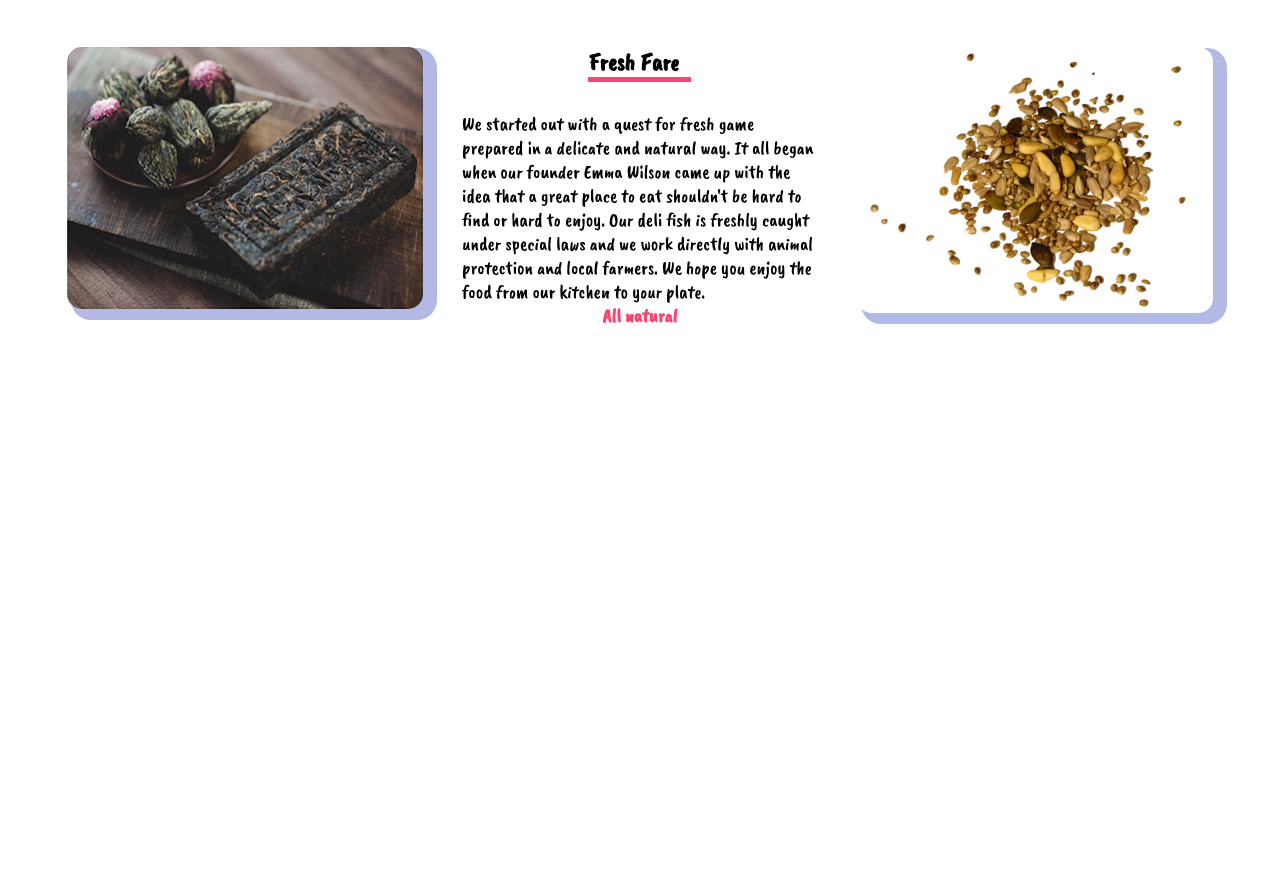
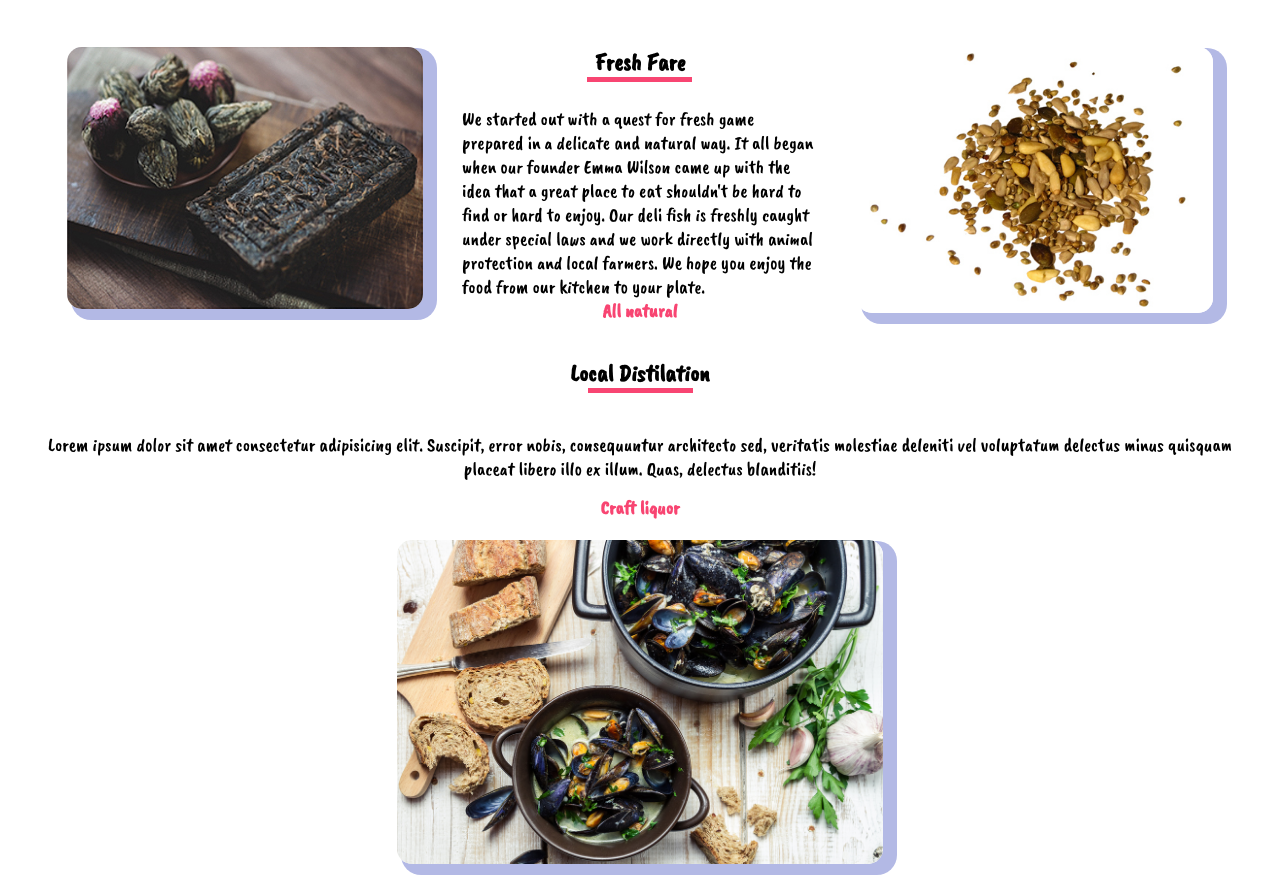
Before and after one commit to DfrtJulien/Belle-Beack-House, a plain HTML site: page index.html in a window 1280 px wide. Shown: the part 796-1671 px from the top of the page. Before the commit the page ends 1159 px from the top, so only its background shows below. Drawn offline with nearby package versions, Linux system fonts and the light colour scheme.

Commit message:
Deuxième section términé en mobile et desktop

```diff
--- a/assests/css/style.css
+++ b/assests/css/style.css
@@ -51,9 +51,10 @@ header h1 {
     font-size: 2.5em;
 }
 
-header hr {
-    width: 154px;
-    margin: auto;
+ hr {
+    width: 105px;
+    margin:  auto;
+    margin-bottom: 25px;
     height: 5px;
     background-color: rgb(248, 69, 114);
     border: none;
@@ -77,10 +78,8 @@ header img {
 /******************************** FIRST SECTION **********************/
 
 .tittle {
-    border-bottom: 5px solid rgb(248, 69, 114);
-    width: 103px;
     margin: auto;
-    margin-bottom: 30px;
+    text-align: center;
 }
 
 .caption {
@@ -88,7 +87,9 @@ header img {
     color: rgb(248, 69, 114);
 }
 
-.container-l p, .caption {
+.container-l p,
+.container-s p,
+.caption {
     font-size: 1.2em;
 }
 
@@ -100,6 +101,12 @@ header img {
 .img-container-l img, .img-container-s img {
     border-radius: 15px;
     box-shadow: 9px 6px 0px 5px #a5ace0d7;
+}
+
+/******************************** SECOND SECTION **********************/
+
+.container-fluid p {
+    padding: 15px;
 }
 
 @media screen and (min-width: 768px){
@@ -140,4 +147,8 @@ header img {
     }
 
 
+
+    .container-fluid p {
+        text-align: center;
+    }
 }
--- a/index.html
+++ b/index.html
@@ -26,6 +26,7 @@
         <div class="flex-md">
             <div class="container-s">
                 <h2 class="tittle">Our Story</h2>
+                <hr>
                 <p>We started out with a quest for fresh game prepared in a delicate and natural way. It all began when our founder Emma Wilson came up with the idea that a great place to eat shouldn't be hard to find or hard to enjoy. Our deli fish is freshly caught under special laws and we work directly with animal protection and local farmers. We hope you enjoy the food from our kitchen to your plate.</p>
                 <h4 class="caption">est.2004</h4>
             </div>
@@ -39,6 +40,7 @@
             </div>
             <div class="img-container-s">
                 <h2 class="tittle">Fresh Fare</h2>
+                <hr>
                 <p>We started out with a quest for fresh game prepared in a delicate and natural way. It all began when our founder Emma Wilson came up with the idea that a great place to eat shouldn't be hard to find or hard to enjoy. Our deli fish is freshly caught under special laws and we work directly with animal protection and local farmers. We hope you enjoy the food from our kitchen to your plate.</p>
                 <h4 class="caption">All natural</h4>
             </div>
@@ -47,5 +49,16 @@
             </div>
         </div>
     </section>
+    <section class="container-l">
+        <div class="container-fluid">
+            <h2 class="tittle">Local Distilation</h2>
+            <hr>
+            <p>Lorem ipsum dolor sit amet consectetur adipisicing elit. Suscipit, error nobis, consequuntur architecto sed, veritatis molestiae deleniti vel voluptatum delectus minus quisquam placeat libero illo ex illum. Quas, delectus blanditiis!</p>
+            <h4 class="caption">Craft liquor</h4>
+        </div>
+        <div class="img-container-l">
+            <img src="assests/img/moule.jpg" alt="Moules">
+        </div>
+    </section>
 </body>
 </html>
```
